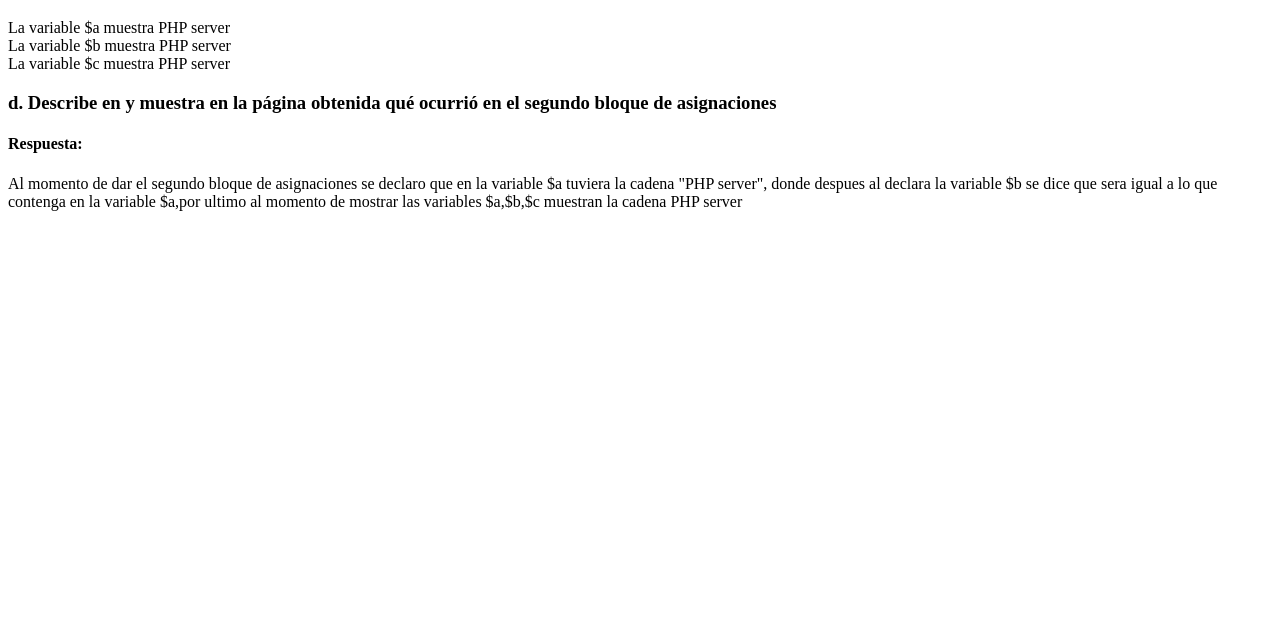
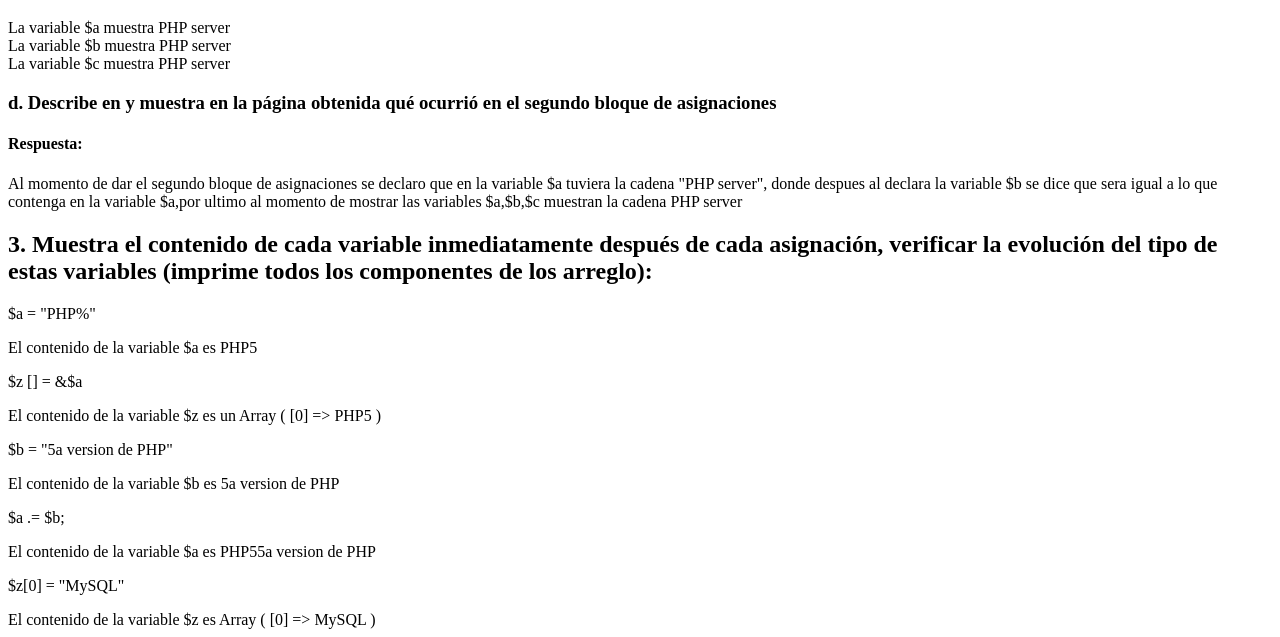
Before and after one commit to LeonardoHP29/tecweb, a PHP site: page /XHTML.php in a window 1280 px wide. Shown: the part 675-1312 px from the top of the page. Before the commit the page ends 886 px from the top, so only its background shows below. Run offline with PHP 8.4, Linux system fonts and the light colour scheme.

Commit message:
Ejercicio 3 Agregado

```diff
--- a/practicas/p04/XHTML.php
+++ b/practicas/p04/XHTML.php
@@ -66,6 +66,54 @@
     echo 'Al momento de dar el segundo bloque de asignaciones se declaro que en la variable $a tuviera la cadena "PHP server",
      donde despues al declara la variable $b se dice que sera igual a lo que contenga en la variable $a,por ultimo al momento
      de mostrar las variables $a,$b,$c muestran la cadena PHP server';
+     unset($a,$b,$c);
+    ?>
+    <!--Ejercicio 3 -->
+    <h2>3. Muestra el contenido de cada variable inmediatamente después de cada asignación,
+    verificar la evolución del tipo de estas variables (imprime todos los componentes de los
+    arreglo):</h2>
+    <?php
+    //1
+    echo '<p>$a = "PHP%"</p>';
+    $a="PHP5";
+    echo 'El contenido de la variable $a es ';
+	print_r($a);
+    //2
+    echo '<p>$z [] = &$a</p>';
+    $z[] = &$a;
+    echo 'El contenido de la variable $z es un ';
+	print_r($z);
+    //3
+    echo '<p>$b = "5a version de PHP"</p>';
+    $b = "5a version de PHP";
+    echo 'El contenido de la variable $b es ';
+	print_r($b);
+    /*
+    Preguntar
+    //4
+    echo '<p>$c = $b*10</p>';
+    $c = $b*10;
+    echo 'El contenido de la variable $c es ';
+	print_r($c);
+    */
+    //5
+    echo '<p>$a .= $b;</p>';
+    $a .= $b;
+    echo 'El contenido de la variable $a es ';
+    print_r($a);
+    /*
+    Preguntar
+    //6
+    echo '<p>$b *= $c</p>';
+    $b *= $c
+    echo 'El contenido de la variable $b es ';
+	print_r($b);
+    */
+    //7
+    echo '<p>$z[0] = "MySQL"</p>';
+    $z[0] = "MySQL";
+    echo 'El contenido de la variable $z es ';
+    print_r($z);
     ?>
 </body>
 </html>
```
